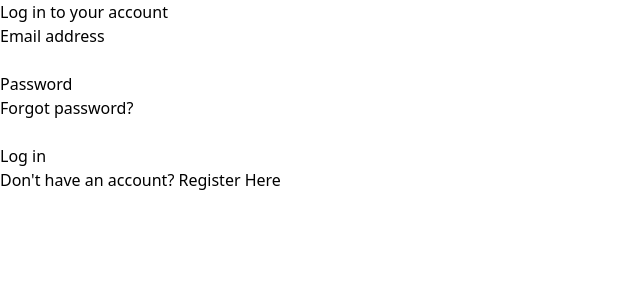
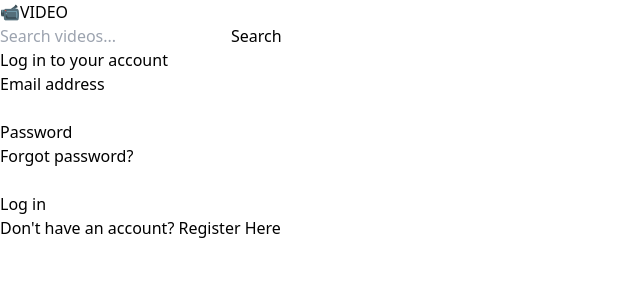
Before and after one commit to Shubham4268/Backend-cac, a React (Vite) app in the folder client/: page /login in a window 1280 px wide. Shown: the top 300 px of the page, without its empty margins (0-640 px from the left). Built offline with nearby package versions, Linux system fonts and the light colour scheme.

Commit message:
home commit 12-12

```diff
--- a/client/src/App.jsx
+++ b/client/src/App.jsx
@@ -9,7 +9,7 @@ function App() {
   return (
     <>
       <div className="bg-gray-900 w-full flex flex-row ">
-        {/* <Header /> */}
+        <Header />
         <Outlet />
       </div>
     </>
--- a/client/src/app/store.js
+++ b/client/src/app/store.js
@@ -1,11 +1,13 @@
 import {configureStore} from "@reduxjs/toolkit"
 import { authSlice } from "../features/slices/authSlice"
 import { tweetSlice } from "../features/slices/tweetSlice";
+import { searchSlice } from "../features/slices/searchSlice";
 
 const store = configureStore({
     reducer : {
         user : authSlice.reducer,
         tweet : tweetSlice.reducer,
+        search : searchSlice.reducer
     }
 })
 
--- a/client/src/components/Header/Header.jsx
+++ b/client/src/components/Header/Header.jsx
@@ -1,12 +1,12 @@
 import { useState } from "react";
-import { useSelector } from "react-redux";
-import { Link, useNavigate } from "react-router-dom";
 
 function Header({ onSearch }) {
   const [searchQuery, setSearchQuery] = useState("");
 
   const handleSearch = (e) => {
-    setSearchQuery(e.target.value);
+    const value = e.target.value;
+    setSearchQuery(value);
+    onSearch({ target: { value } }); // Trigger search on each change
   };
 
   return (
@@ -17,7 +17,6 @@ function Header({ onSearch }) {
           className="max-w-md w-full self-center"
           onSubmit={(e) => {
             e.preventDefault();
-            onSearch({ target: { value: searchQuery } });
           }}
         >
           <div className="relative">
@@ -25,7 +24,7 @@ function Header({ onSearch }) {
               type="text"
               placeholder="Search videos..."
               value={searchQuery}
-              onChange={handleSearch}
+              onChange={handleSearch} // Trigger search dynamically
               className="block w-full p-4 ps-10 text-sm text-gray-900 border border-gray-300 rounded-full bg-gray-50 focus:ring-blue-500 focus:border-blue-500 dark:bg-gray-700 dark:border-gray-600 dark:placeholder-gray-400 dark:text-white dark:focus:ring-blue-500 dark:focus:border-blue-500"
               required
             />
@@ -43,5 +42,4 @@ function Header({ onSearch }) {
   );
 }
 
-
 export default Header;
--- /dev/null
+++ b/client/src/features/slices/searchSlice.js
@@ -0,0 +1,17 @@
+import { createSlice } from "@reduxjs/toolkit";
+
+export const searchSlice = createSlice({
+  name: "search",
+  initialState: {
+    query: "",
+  },
+  reducers: {
+    setSearchQuery: (state, action) => {
+      state.query = action.payload;
+    },
+  },
+});
+
+export const { setSearchQuery } = searchSlice.actions;
+
+export default searchSlice.reducer;
--- a/client/src/pages/Home.jsx
+++ b/client/src/pages/Home.jsx
@@ -32,21 +32,26 @@ function Home() {
       if (success) {
         setVideos(data.videos);
         setTotalVideos(data.totalVideos);
+        setError(null); // Reset error if the request is successful
+      } else if (data.videos.length === 0) {
+        setError("No results found.");
       }
     } catch (error) {
       handleApiError(error, setError);
     }
   };
 
+
   useEffect(() => {
     fetchVideos();
   }, [currentPage, limit, sortBy, sortType, query]);
 
   const handleSearch = (e) => {
-    const value = e?.target?.value || ""; // Ensure `value` is always defined
+    const value = e?.target?.value || "";
     setQuery(value);
-    setCurrentPage(1);
+    setCurrentPage(1); // Reset to first page for new queries
   };
+
 
   const handlePagination = (direction) => {
     setCurrentPage((prevPage) =>
@@ -56,20 +61,14 @@ function Home() {
 
   return (
     <>
-    <Header onSearch={handleSearch}/>
+      <Header onSearch={handleSearch} />
       <div className="flex flex-col items-center mt-24 mb-4 ml-56 pt-6 w-full h-full text-white">
-        <div className="flex justify-between w-3/5 mb-6">
-          <input
-            type="text"
-            placeholder="Search videos..."
-            value={query}
-            onChange={handleSearch}
-            className="w-2/5 p-2 border border-gray-500 rounded-md bg-gray-800 text-white focus:outline-none focus:ring-2 focus:ring-blue-500"
-          />
+        {!error && (
+          <div className="flex justify-end w-full mb-6 space-x-6 mr-8">
             <select
               value={sortBy}
               onChange={(e) => setSortBy(e.target.value)}
-            className="w-1/5 p-2 border border-gray-500 rounded-md bg-gray-800 text-white focus:outline-none focus:ring-2 focus:ring-blue-500"
+              className="w-1/6 p-2 border border-gray-500 rounded-md bg-gray-800 text-white focus:outline-none focus:ring-2 focus:ring-blue-500"
             >
               <option value="createdAt">Date</option>
               <option value="title">Title</option>
@@ -77,15 +76,17 @@ function Home() {
             <select
               value={sortType}
               onChange={(e) => setSortType(e.target.value)}
-            className="w-1/5 p-2 border border-gray-500 rounded-md bg-gray-800 text-white focus:outline-none focus:ring-2 focus:ring-blue-500"
+              className="w-1/6 p-2 border border-gray-500 rounded-md bg-gray-800 text-white focus:outline-none focus:ring-2 focus:ring-blue-500"
             >
               <option value="asc">Ascending</option>
               <option value="desc">Descending</option>
             </select>
           </div>
+        )}
 
-        {error && <p className="text-red-500 text-center mb-5">{error}</p>}
+        {error && <p className="text-blue-500 text-center mb-5">{error}</p>}
 
+        {!error && (
           <div className="grid grid-cols-1 md:grid-cols-3 sm:grid-cols-2 justify-items-center gap-4 min-h-full w-full">
             {videos?.map((video) => (
               <div
@@ -96,8 +97,10 @@ function Home() {
               </div>
             ))}
           </div>
+        )}
 
-        <div className="flex justify-between items-center mt-4 w-1/2 ">
+        {!error && (
+          <div className="mb-5 flex left-auto bottom-0 justify-between text-center items-center mt-4 w-1/2">
             <button
               disabled={currentPage === 1}
               onClick={() => handlePagination("prev")}
@@ -116,9 +119,11 @@ function Home() {
               Next
             </button>
           </div>
+        )}
       </div>
     </>
   );
+
 }
 
 export default Home;
```
Lines whose indentation alone changed are shown as unchanged.
